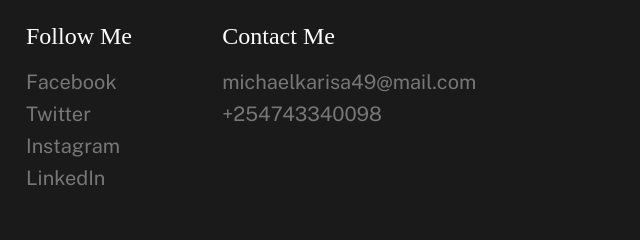
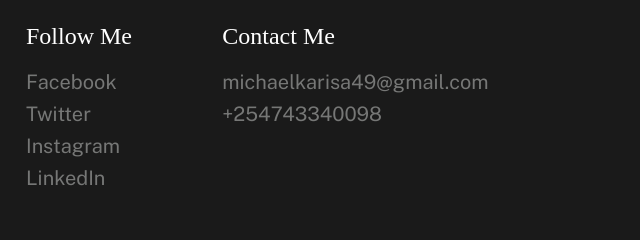
Before and after one commit to Michaelkarisa/michaelkarisa.github.io, a plain HTML site: page index.html in a window 1280 px wide. Shown: the part 6455-6695 px from the top of the page, 640-1280 px from the left. Drawn offline with nearby package versions, Linux system fonts and the light colour scheme; a web font is replaced by a local one.

Commit message:
Add files via upload

```diff
--- a/index.html
+++ b/index.html
@@ -456,7 +456,7 @@
                         <div class="column xl-6 md-6 tab-12">
                             <h5>Contact Me</h5>
                             <ul class="link-list">
-                                <li><a href="mailto:michaelkarisa49@mail.com">michaelkarisa49@mail.com</a></li>
+                                <li><a href="mailto:michaelkarisa49@gmail.com">michaelkarisa49@gmail.com</a></li>
                                 <li><a href="tel:+254743340098">+254743340098</a></li>
                             </ul>
                         </div>
```
